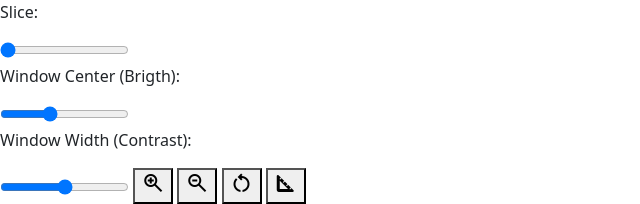
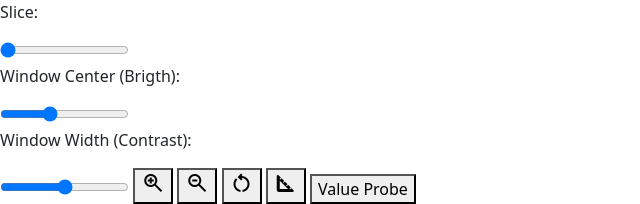
Before and after one commit to melissa-martell/dicom-visualizer, a Flask app: page /viewer in a window 1280 px wide. Shown: the part 56-260 px from the top of the page, without its empty margins (0-640 px from the left). Run offline with Flask 3, Linux system fonts and the light colour scheme; the visitor is signed in with stand-in values (Sample User, id 1).

Commit message:
Add Probe value btn

```diff
--- a/templates/viewer.html
+++ b/templates/viewer.html
@@ -7,7 +7,7 @@
             display: block;
             touch-action: none; /* Evita interferencias en pantallas táctiles */
         }
-        #ruler_btn:active, .active {
+        #ruler_btn:active, #hu_btn:active, .active {
             color: red;
         }
     </style>
@@ -25,7 +25,6 @@
     </li>
     <li class="nav-item">Viewing: {{ filename }}</li>
     <li id="modality"></li>
-    <li id="body_part"></li>
     <li id="series_description"></li>
     <li class="nav-item">
         <button id="export_btn" type="submit">Export as PN</button>
@@ -69,6 +68,12 @@
         </span>
     </button>
 
+    <button id="hu_btn">
+        <span>
+        Value Probe
+        </span>
+    </button>
+
 
     <div id="error"></div>
 
```
